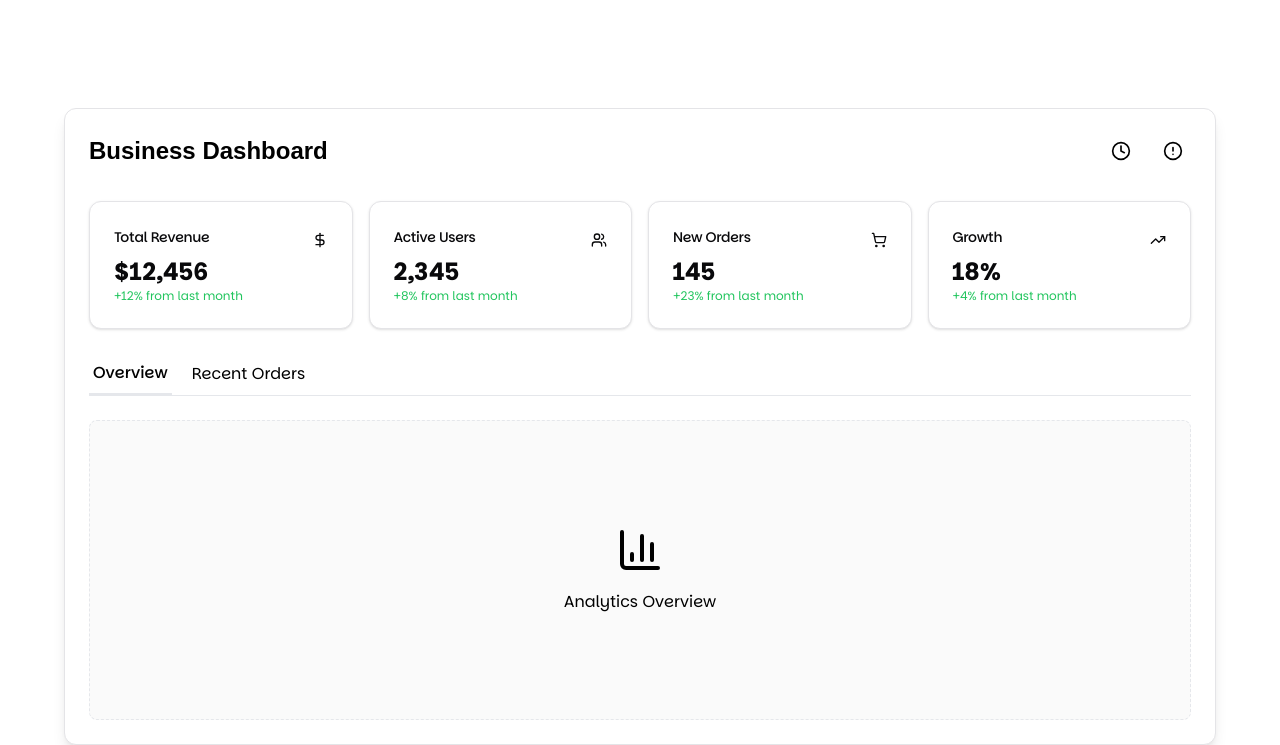
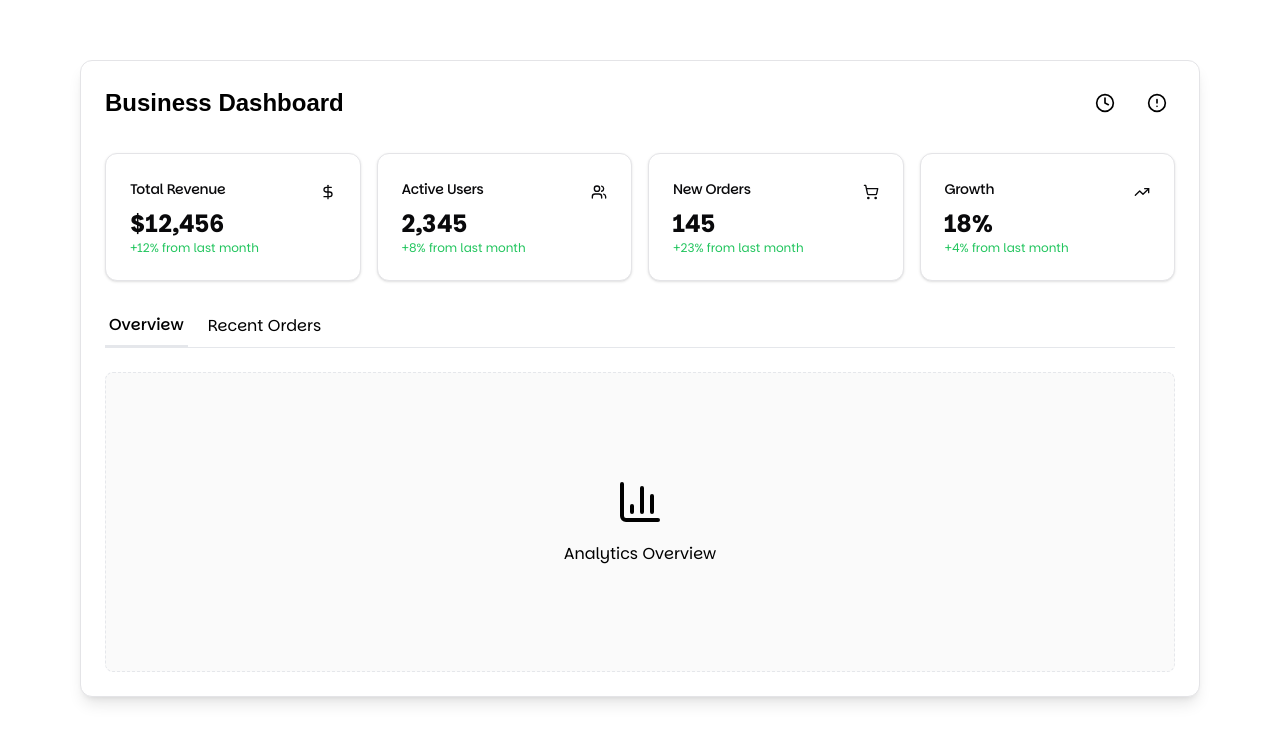
Before and after one commit to geoffvrijmoet/dev-geoffvrijmoet-com, a Next.js app: page / in a window 1280 px wide. Shown: the part 708-1453 px from the top of the page. Built offline with nearby package versions, Linux system fonts and the light colour scheme; a web font is replaced by a local one.

Commit message:
centered the dashboard demo

```diff
--- a/components/dashboard-demo.tsx
+++ b/components/dashboard-demo.tsx
@@ -51,14 +51,13 @@ export default function DashboardDemo() {
   const [selectedTab, setSelectedTab] = useState("overview")
 
   return (
-    <section className="py-16 md:py-24">
-      <div className="container px-4">
+    <section className="py-8 md:py-12 flex justify-center items-center">
+      <div className="container px-4 max-w-6xl">
         <motion.div
           initial={{ opacity: 0, y: 20 }}
           whileInView={{ opacity: 1, y: 0 }}
           transition={{ duration: 0.5 }}
           viewport={{ once: true }}
-          className="max-w-6xl mx-auto"
         >
           <div className="bg-white rounded-xl shadow-lg p-6 border border-zinc-200">
             {/* Dashboard Header */}
```
